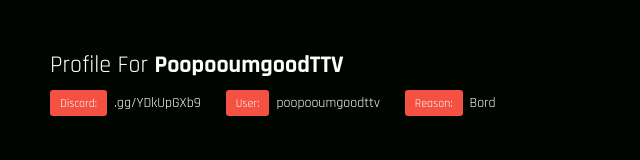
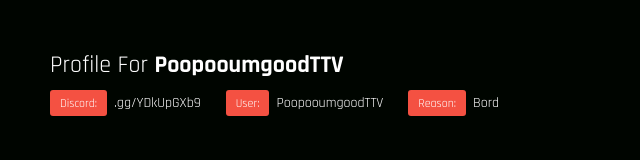
Before and after one commit to PoopooumgoodTTV/discord, a plain HTML site: page index.html in a window 1280 px wide. Shown: the full height of the page, 0-640 px from the left. Drawn offline with Linux system fonts and the light colour scheme.

Commit message:
Update index.html

```diff
--- a/index.html
+++ b/index.html
@@ -5,7 +5,7 @@
         <meta name="viewport", content="width=device-with, initial-scale=1.0">
         <title>Profile for TTV</title>
 
-        Ticket Creator | poopooumgoodttv - 1169111190824308768
+        Ticket Creator | PoopooumgoodTTV - 1169111190824308768
         Name           | PoopooumgoodTTV
         Disocrd id     | 1169111190824308768
         Kirka id       | #985CBJ
@@ -14,7 +14,7 @@
                 <h2>Profile  for <b>PoopooumgoodTTV</b></h2>
                 <div class='header-container'>
                     <div class='header-item'><a> Discord: </a><p>.gg/YDkUpGXb9</p></div>
-                    <div class='header-item'><a>User: </a><p>poopooumgoodttv</p></div>
+                    <div class='header-item'><a>User: </a><p>PoopooumgoodTTV</p></div>
                     <div class='header-item'><a>Reason: </a><p>Bord</p></div>
                 </div>
             </div><div class='messages'></div></body></html>
```
